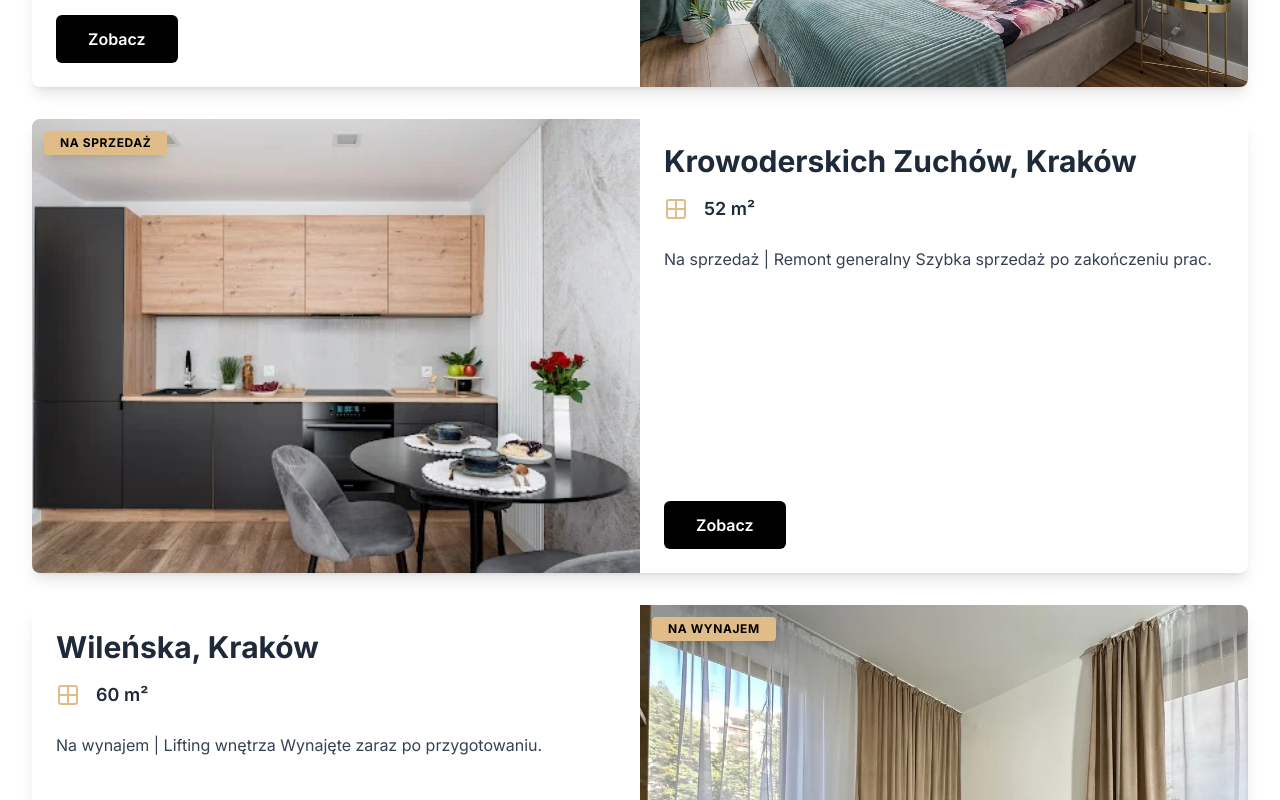
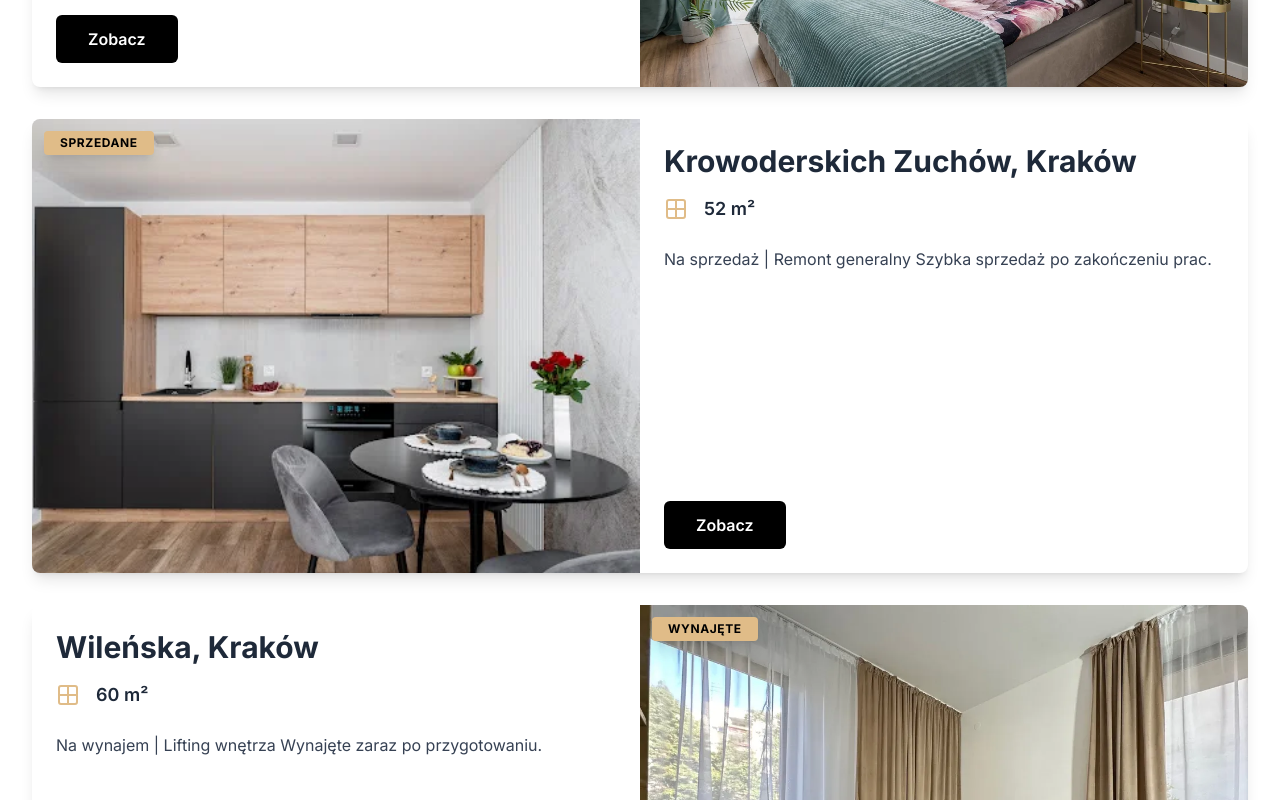
Before and after one commit to karol-wojak/real_estate_website, a React (Vite) app: page / in a window 1280 px wide. Shown: the part 2220-3020 px from the top of the page. Built offline with nearby package versions, Linux system fonts and the light colour scheme.

Commit message:
Refactor PortfolioCard component: update sale and rental badges

```diff
--- a/src/components/PortfolioCard.jsx
+++ b/src/components/PortfolioCard.jsx
@@ -11,15 +11,15 @@ const PortfolioCard = ({ project, idx }) => {
       {/* Image Section (Left side on desktop, top on mobile - when not reversed) */}
       <div className="w-full md:w-1/2 flex-shrink-0 relative">
         {/* On Sale Badge */}
-        {project.description && project.description.includes('Na sprzedaż') && (
+        {project.description && project.description.includes('sprzedaż') && (
           <div className="absolute top-3 left-3 z-20 bg-[#e0bc88] text-black font-bold px-4 py-1 rounded shadow-lg text-xs uppercase tracking-wider">
-            NA SPRZEDAŻ
+            SPRZEDANE
           </div>
         )}
         {/* For Rent Badge */}
         {project.description && /najem/i.test(project.description) && (
-          <div className={`absolute ${project.description.includes('Na sprzedaż') ? 'top-12' : 'top-3'} left-3 z-10 bg-[#e0bc88] text-black font-bold px-4 py-1 rounded shadow-lg text-xs uppercase tracking-wider`}>
-            NA WYNAJEM
+          <div className={`absolute ${project.description.includes('sprzedaż') ? 'top-12' : 'top-3'} left-3 z-10 bg-[#e0bc88] text-black font-bold px-4 py-1 rounded shadow-lg text-xs uppercase tracking-wider`}>
+            WYNAJĘTE
           </div>
         )}
         {/* Added aspect-w-5 aspect-h-4 to enforce a 1.25/1 width/height ratio for the image container */}
```
